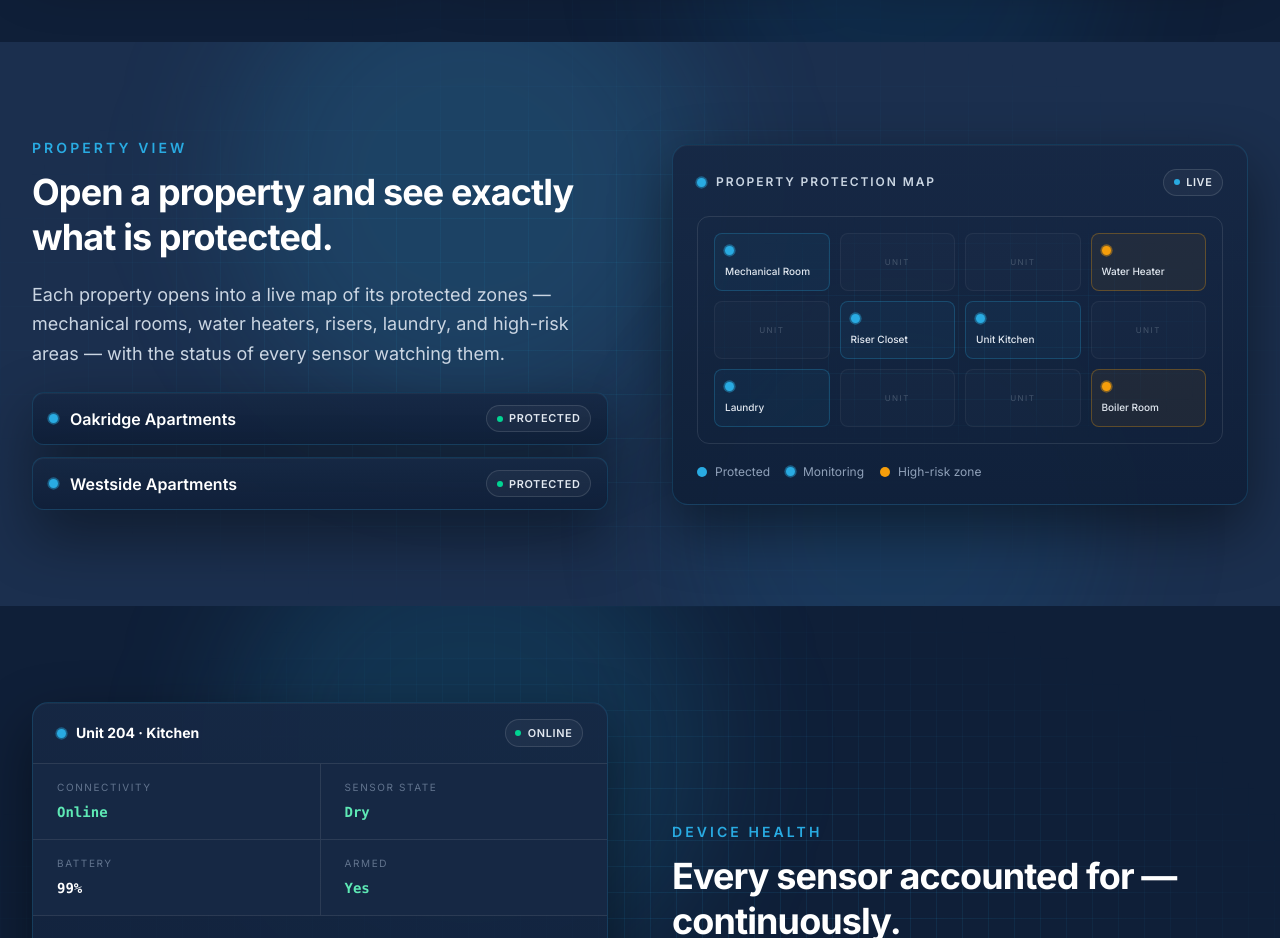
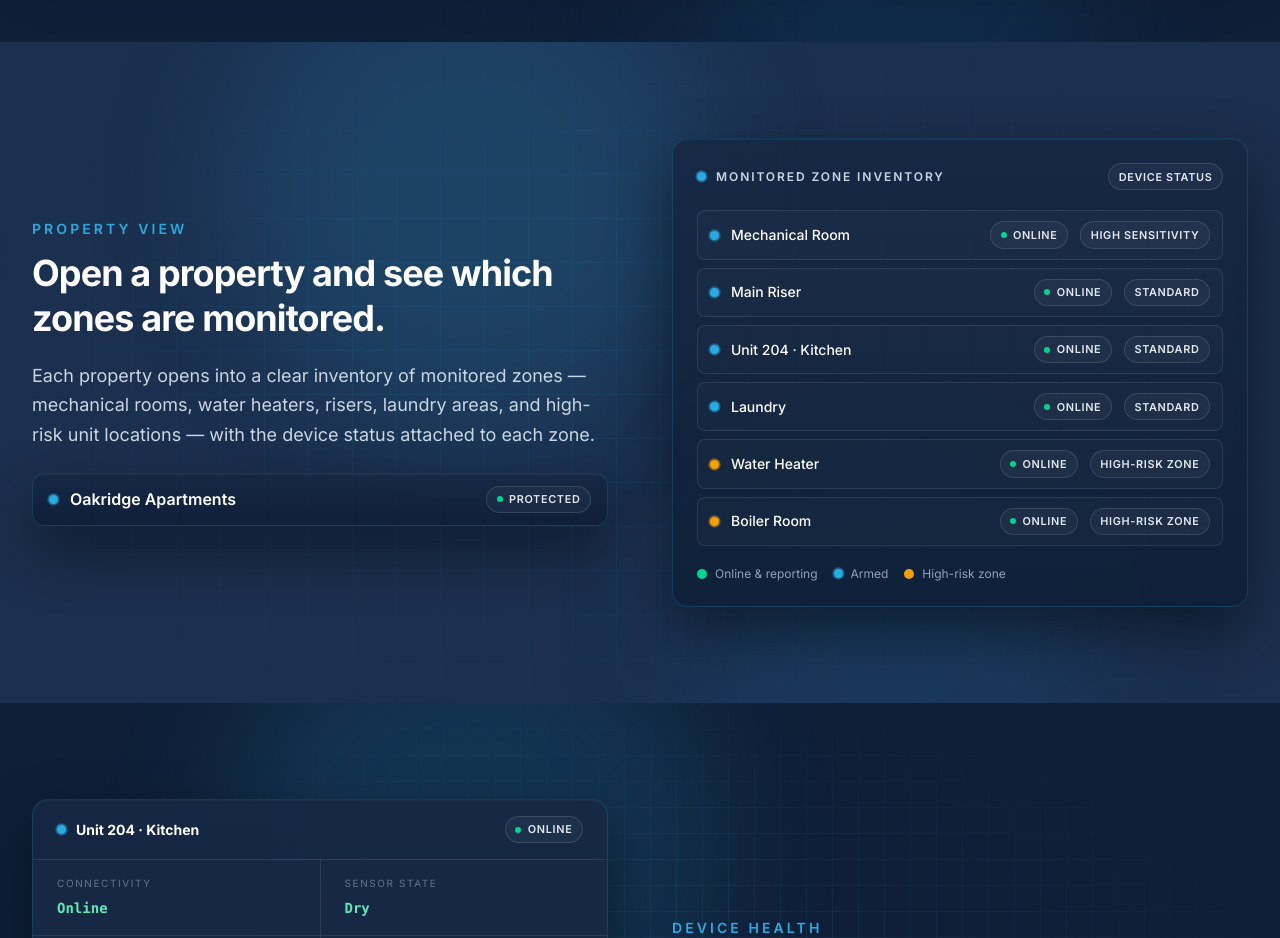
Before and after one commit to sysvercel/flowguard-website, a Next.js app: page /dashboard in a window 1280 px wide. Shown: the part 1800-2738 px from the top of the page. Built offline with nearby package versions, Linux system fonts and the light colour scheme.

Commit message:
fix(website): reframe dashboard map as monitored zone inventory

```diff
--- a/app/dashboard/page.tsx
+++ b/app/dashboard/page.tsx
@@ -1,6 +1,5 @@
 import Link from 'next/link'
 import WaterRiskGlowBackground from '../components/WaterRiskGlowBackground'
-import ProtectedPropertyMap from '../components/ProtectedPropertyMap'
 import IncidentCommandTimeline from '../components/IncidentCommandTimeline'
 import ReportPreviewCard from '../components/ReportPreviewCard'
 
@@ -75,6 +74,15 @@ const overviewCards: { eyebrow: string; title: string; desc: string; icon: React
       </svg>
     ),
   },
+]
+
+const monitoredZones: { zone: string; tag: string; risk?: boolean }[] = [
+  { zone: 'Mechanical Room', tag: 'High sensitivity' },
+  { zone: 'Main Riser', tag: 'Standard' },
+  { zone: 'Unit 204 \u00b7 Kitchen', tag: 'Standard' },
+  { zone: 'Laundry', tag: 'Standard' },
+  { zone: 'Water Heater', tag: 'High-risk zone', risk: true },
+  { zone: 'Boiler Room', tag: 'High-risk zone', risk: true },
 ]
 
 const deviceStatus: [string, string, boolean?][] = [
@@ -320,7 +328,7 @@ export default function DashboardPage() {
         </div>
       </section>
 
-      {/* Property overview + map */}
+      {/* Property overview + zone inventory */}
       <section className="relative bg-[#1B2F4E] overflow-hidden py-20 sm:py-24">
         <WaterRiskGlowBackground />
         <div className="relative z-10 max-w-7xl mx-auto px-4 sm:px-6 lg:px-8">
@@ -330,14 +338,15 @@ export default function DashboardPage() {
                 Property view
               </p>
               <h2 className="text-3xl sm:text-4xl font-bold text-white tracking-tight leading-tight mb-5">
-                Open a property and see exactly what is protected.
+                Open a property and see which zones are monitored.
               </h2>
               <p className="text-slate-300 leading-relaxed text-base sm:text-lg mb-4">
-                Each property opens into a live map of its protected zones &mdash; mechanical rooms, water
-                heaters, risers, laundry, and high-risk areas &mdash; with the status of every sensor watching them.
+                Each property opens into a clear inventory of monitored zones &mdash; mechanical rooms, water
+                heaters, risers, laundry areas, and high-risk unit locations &mdash; with the device status
+                attached to each zone.
               </p>
               <ul className="space-y-3 mt-6">
-                {['Oakridge Apartments', 'Westside Apartments'].map((name) => (
+                {['Oakridge Apartments'].map((name) => (
                   <li key={name} className="flex items-center gap-3 fg-command-card rounded-xl px-4 py-3">
                     <span className="fg-node" />
                     <span className="text-sm sm:text-base font-semibold text-white">{name}</span>
@@ -348,7 +357,53 @@ export default function DashboardPage() {
                 ))}
               </ul>
             </div>
-            <ProtectedPropertyMap />
+
+            {/* Monitored Zone Inventory */}
+            <div className="fg-command-card rounded-2xl p-5 sm:p-6 w-full">
+              <div className="flex items-center justify-between mb-5">
+                <div className="flex items-center gap-2.5">
+                  <span className="fg-node" />
+                  <span className="text-[11px] sm:text-xs font-semibold uppercase tracking-[0.16em] text-slate-300">
+                    Monitored Zone Inventory
+                  </span>
+                </div>
+                <span className="fg-chip text-[#29ABE2] border-[#29ABE2]/30">Device status</span>
+              </div>
+              <ul className="space-y-2">
+                {monitoredZones.map((z) => (
+                  <li
+                    key={z.zone}
+                    className="flex flex-wrap items-center gap-2 sm:gap-3 rounded-lg border border-white/10 bg-white/[0.02] px-3 py-2.5"
+                  >
+                    <span className={z.risk ? 'fg-node fg-node-amber' : 'fg-node'} />
+                    <span className="text-xs sm:text-sm font-medium text-white">{z.zone}</span>
+                    <span className="fg-chip text-emerald-300 border-emerald-400/30 bg-emerald-400/10 ml-auto">
+                      <span className="w-1.5 h-1.5 rounded-full bg-emerald-400" /> Online
+                    </span>
+                    <span
+                      className={`fg-chip ${
+                        z.risk
+                          ? 'text-[#F59E0B] border-[#F59E0B]/30 bg-[#F59E0B]/10'
+                          : 'text-slate-400 border-white/15'
+                      }`}
+                    >
+                      {z.tag}
+                    </span>
+                  </li>
+                ))}
+              </ul>
+              <div className="flex flex-wrap items-center gap-x-4 gap-y-2 mt-5 text-[10px] sm:text-xs text-slate-400">
+                <span className="flex items-center gap-2">
+                  <span className="w-2.5 h-2.5 rounded-full bg-emerald-400" /> Online &amp; reporting
+                </span>
+                <span className="flex items-center gap-2">
+                  <span className="fg-node" /> Armed
+                </span>
+                <span className="flex items-center gap-2">
+                  <span className="w-2.5 h-2.5 rounded-full bg-[#F59E0B]" /> High-risk zone
+                </span>
+              </div>
+            </div>
           </div>
         </div>
       </section>
```
